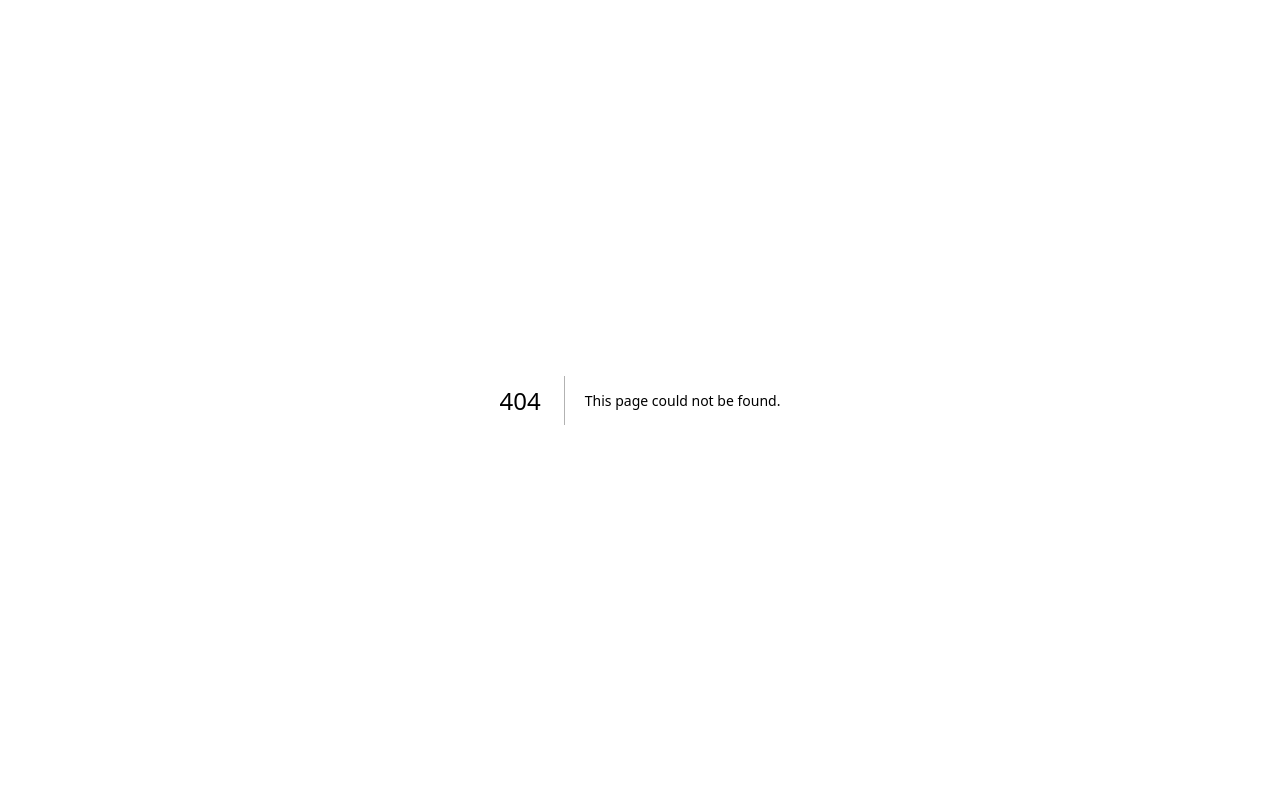
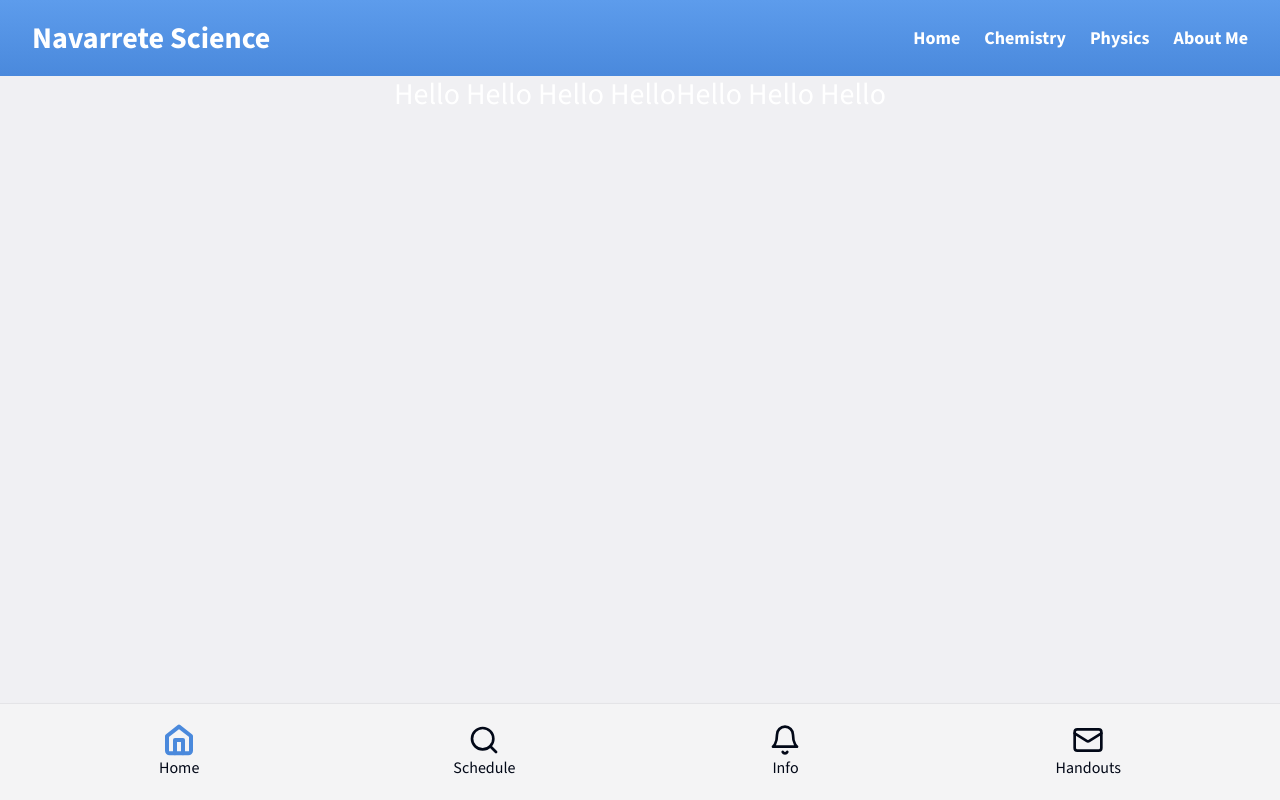
Before and after one commit to navaranks/ns-nextjs, a Next.js app: page /phys-home in a window 1280 px wide. Before the commit this address had no page. Built offline with nearby package versions, Linux system fonts and the light colour scheme.

Commit message:
Updated Components

```diff
--- a/app/(chemistry)/chem-home/page.tsx
+++ b/app/(chemistry)/chem-home/page.tsx
@@ -1,10 +1,16 @@
 import ChemQuickLinks from '@/components/chemistry/chemquicklinks'
 import IntroMessage from '@/components/chemistry/intromessage'
+import Head from 'next/head'
 import React from 'react'
+
 
 export default function chemhome() {
   return (
     <div>
+      <Head>
+        <title>Chemistry Home</title>
+        <meta property="og:title" content="Chemistry Home" key="title" />
+      </Head>
       <IntroMessage />
       <ChemQuickLinks />
     </div>
--- a/app/(chemistry)/chem-schedule/page.tsx
+++ b/app/(chemistry)/chem-schedule/page.tsx
@@ -9,7 +9,7 @@ export default function ChemSchedule() {
     const [isLoading, setIsLoading] = useState(true);
 
     useEffect(() => {
-        fetch('https://script.google.com/macros/s/AKfycbyBJflG-O8fhVoL0xWQc2vYO2vKRAREP-Bbp6TQ9B0rH2aRtIP1czWJcHqwt68z1IphSg/exec')
+        fetch('https://script.google.com/macros/s/AKfycbxb0Kd3Lv15BBKb33s7YUSEyBkGTcB-sl11MuE0xGz_xBn8J7mMvPlKXrCKzW9yXdKEkQ/exec')
             .then(response => response.json())
             .then(data => {
                 setScheduleData(data); // Ensure the API returns data in the expected format
--- a/app/(chemistry)/layout.tsx
+++ b/app/(chemistry)/layout.tsx
@@ -3,10 +3,11 @@ import ChemHero from '@/components/chemistry/chemhero'
 import Navbar from '@/components/ui/navbar'
 
 export default function Layout({ children }: { children: React.ReactNode }) {
+  const heroImage = '/images/cbanner.png'
   return (
     <div className='flex flex-col h-full'>
         <Navbar bgColor='from-[#ED5565] to-[#DA4453]'/>
-        <ChemHero />
+        <ChemHero ImageSrc={heroImage}/>
         <section className='bg-[#F0F0F3] min-h-fit h-full'>
           <div className=" bg-[#F0F0F3] last:pb-24 md:last:pb-28">{children}</div>
 
--- a/app/(physics)/layout.tsx
+++ b/app/(physics)/layout.tsx
@@ -0,0 +1,29 @@
+import StickyBottom from "@/components/StickyBottom"
+import MainNav from "@/components/mainnav";
+import { Home, Search, Bell, Mail } from 'lucide-react';
+
+
+export default function Layout({ children }: { children: React.ReactNode }) {
+  const heroImage = '/images/cbanner.png';
+
+  const activeColor = '#4A89DC';
+
+  const navLinks = [
+    { href: '/phys-home', label: 'Home', icon: <Home />, isActive: true },
+    { href: '/phys-schedule', label: 'Schedule', icon: <Search />, isActive: false },
+    { href: '/phys-info', label: 'Info', icon: <Bell />, isActive: false },
+    { href: '/phys-handouts', label: 'Handouts', icon: <Mail />, isActive: false },
+  ];
+  return (
+    <div className='flex flex-col h-full'>
+        <MainNav bgColor='from-[#5D9CEC] to-[#4A89DC]'/>
+        <section className='bg-[#F0F0F3] min-h-fit h-full'>
+          <div className=" bg-[#F0F0F3] last:pb-24 md:last:pb-28">{children}</div>
+
+        </section>
+        <StickyBottom links={navLinks} activeColor={activeColor}/>
+    </div>
+
+
+  )
+}
--- /dev/null
+++ b/app/(physics)/phys-home/page.tsx
@@ -0,0 +1,9 @@
+import React from 'react'
+
+export default function page() {
+  return (
+    <div className='px-auto'>
+      <h1 className='text-3xl text-center text-white text-balance'>Hello Hello Hello HelloHello Hello Hello</h1>
+    </div>
+  )
+}
--- /dev/null
+++ b/components/StickyBottom.tsx
@@ -0,0 +1,33 @@
+import React from 'react';
+import Link from 'next/link';
+
+
+interface NavItem {
+  href: string;
+  label: string;
+  icon: React.ReactElement; // Or more specific icon type if available
+  isActive: boolean;
+}
+
+interface BottomNavProps {
+  links: NavItem[];
+  activeColor: string;
+}
+
+
+const BottomNav: React.FC<BottomNavProps> = ({ links, activeColor }) => {
+  return (
+    <div className="fixed bottom-0 w-full py-3 md:py-5 z-10 bg-zinc-100 dark:bg-zinc-950 border-t dark:border-zinc-800 border-zinc-200 shadow-lg">
+      <div className="flex flex-row items-center justify-around max-w-screen-xl px-4 mx-auto bg-transparent md:px-8">
+        {links.map(({ href, label, icon, isActive }) => (
+          <Link href={href} className="relative flex flex-col items-center justify-center">
+            {React.cloneElement(icon, { color: isActive ? activeColor : undefined, strokeWidth: isActive ? 3 : 2, size: 32 })}
+            <span>{label}</span>
+          </Link>
+        ))}
+      </div>
+    </div>
+  );
+};
+
+export default BottomNav;
--- a/components/chemistry/chemhero.tsx
+++ b/components/chemistry/chemhero.tsx
@@ -1,12 +1,16 @@
 import React from 'react'
 import { Card, CardContent } from '../ui/card'
 
-function ChemHero() {
+interface ImageProps {
+  ImageSrc: string
+}
+
+function ChemHero({ImageSrc}: ImageProps) {
   return (
     <div className='bg-[#f4f4f4] py-2 px-4 '>
         <Card className='max-w-screen-xl mx-auto'>
             <CardContent className='px-4 py-3 '>
-                <img src='/images/cbanner.png' className='object-cover h-32 mx-auto md:h-40 '></img>
+                <img src={ImageSrc} className='object-cover h-32 mx-auto md:h-40 '></img>
             </CardContent>
         </Card>
     </div>
--- a/components/chemistry/chemquicklinks.tsx
+++ b/components/chemistry/chemquicklinks.tsx
@@ -14,30 +14,30 @@ function ChemQuickLinks() {
     <div className='bg-[#f4f4f4] py-2 px-4 space-y-4'>
       <Card className="max-w-screen-xl w-full mx-auto">
         <CardTitle className="text-2xl font-extrabold text-center text-chem pt-2">
-          Useful Handouts
+          Quick Links
         </CardTitle>
         <CardDescription className="text-center py-2">
           Here are some links that may be useful throughout the year!
         </CardDescription>
         <CardContent>
           <div className="flex justify-center">
-            <Button asChild variant="outline" size="icon" className="border-none">
-              <Link href={"mailto:c.navarrete@lausd.net"} className="mr-2 bg-[#3b5998] hover:bg-[#3b5998]/80">
+            <Button asChild variant="outline" size="icon" className="border-none bg-[#3b5998] hover:bg-[#3b5998]/80">
+              <Link href={"mailto:c.navarrete@lausd.net"} className="mr-2 ">
                 <Mail className="w-5 h-5" color="#3b5998" fill="white" />
               </Link>
             </Button>
-            <Button asChild variant="outline" size="icon" className="border-none">
-              <Link href={"https://www.youtube.com/michaelmorganchem"} className="mr-2 bg-chem hover:bg-[#DA4453]/80">
+            <Button asChild variant="outline" size="icon" className="border-none bg-chem hover:bg-chem/80">
+              <Link href={"https://www.youtube.com/michaelmorganchem"} className="mr-2 ">
                 <Youtube className="w-5 h-5" color="white" fill="#DA4453"/>
               </Link>
             </Button>
-            <Button asChild variant="outline" size="icon" className="border-none">
-              <Link href={"tel:+13232274400"} className="mr-2 bg-[#27ae60] hover:bg-[#27ae60]/80">
+            <Button asChild variant="outline" size="icon" className="border-none bg-[#27ae60] hover:bg-[#27ae60]/80">
+              <Link href={"tel:+13232274400"} className="mr-2 ">
                 <Phone className="w-5 h-5" color="#27ae60" fill="white" />
               </Link>
             </Button>
-            <Button asChild variant="outline" size="icon" className="border-none">
-              <Link href={"https://www.lms.lausd.net/"} className="mr-2 bg-[#656D78] hover:bg-[#656D78]/80">
+            <Button asChild variant="outline" size="icon" className="border-none bg-[#656D78] hover:bg-[#656D78]/80">
+              <Link href={"https://www.lms.lausd.net/"} className="mr-2 ">
                 <School className="w-5 h-5" fill="#656D78" color="white"/>
               </Link>
             </Button>
--- /dev/null
+++ b/components/mainnav.tsx
@@ -0,0 +1,111 @@
+"use client";
+
+import React from "react";
+import Link from "next/link";
+import {
+  ChevronRight,
+  FlaskRoundIcon,
+  HomeIcon,
+  MenuIcon,
+  SatelliteIcon,
+  UserIcon,
+} from "lucide-react";
+import { Drawer, DrawerContent, DrawerTrigger } from "./ui/drawer";
+import { useMediaQuery } from "@/hooks/use-media-query";
+import { Card, CardContent, CardHeader, CardTitle } from "./ui/card";
+
+export default function MainNav({ bgColor = "bg-white" }) {
+  const menus = [
+    {
+      icon: <HomeIcon />,
+      title: "Home",
+      path: "/",
+      bgGradient: "from-[#656D78] to-[#434A54]",
+    },
+    {
+      icon: <FlaskRoundIcon />,
+      title: "Chemistry",
+      path: "/chem-home",
+      bgGradient: "from-[#ED5565] to-[#DA4453]",
+    },
+    {
+      icon: <SatelliteIcon />,
+      title: "Physics",
+      path: "/physics-home",
+      bgGradient: "from-[#5D9CEC] to-[#4A89DC]",
+    },
+    {
+      icon: <UserIcon />,
+      title: "About Me",
+      path: "/about",
+      bgGradient: "from-[#AC92EC] to-[#967ADC]",
+    },
+  ];
+
+  const isDesktop = useMediaQuery("(min-width:768px)");
+
+  return (
+    <nav className={`bg-gradient-to-b ${bgColor} w-full border-b md:border-0`}>
+      <div className="max-w-screen-xl px-4 mx-auto md:px-8">
+        <div className="flex items-center justify-between py-3 md:py-5 transform duration-500">
+          <Link href="/">
+            <h1 className="text-3xl font-bold text-white cursor-pointer">
+              Navarrete Science
+            </h1>
+          </Link>
+          {isDesktop ? (
+            <ul className="items-center hidden space-x-6 md:flex">
+              {menus.map((item, idx) => (
+                <li
+                  key={idx}
+                  className="text-lg font-bold text-white hover:text-indigo-500 "
+                >
+                  <Link href={item.path}>{item.title}</Link>
+                </li>
+              ))}
+            </ul>
+          ) : (
+            <Drawer direction="right">
+              <DrawerTrigger asChild>
+                <button className="outline-none focus:outline-none">
+                  <MenuIcon color="white" />
+                </button>
+              </DrawerTrigger>
+              <DrawerContent className="p-4">
+                <Card className="drop-shadow-lg border-none">
+                  <CardHeader>
+                    <CardTitle>Navigation</CardTitle>
+                  </CardHeader>
+                  <CardContent>
+                    <ul className="space-y-2">
+                      {menus.map((item, idx) => (
+                        <li key={idx} className="w-full">
+                          <Link
+                            href={item.path}
+                            className="flex justify-between items-center p-2 rounded-md hover:bg-gray-100 focus:bg-gray-200"
+                          >
+                            <div className="flex items-center">
+                              <div
+                                className={`h-8 w-8 bg-gradient-to-b ${item.bgGradient} rounded-sm mr-2 flex justify-center items-center`}
+                              >
+                                {React.cloneElement(item.icon, {
+                                  color: "white",
+                                })}
+                              </div>
+                              <span className="text-md">{item.title}</span>
+                            </div>
+                            <ChevronRight className="mr-2 h-5 w-5" />
+                          </Link>
+                        </li>
+                      ))}
+                    </ul>
+                  </CardContent>
+                </Card>
+              </DrawerContent>
+            </Drawer>
+          )}
+        </div>
+      </div>
+    </nav>
+  );
+}
--- a/components/ui/schedule-tabs.tsx
+++ b/components/ui/schedule-tabs.tsx
@@ -11,21 +11,29 @@ interface ScheduleTabsProps {
 }
 
 export default function ScheduleTabs({ isLoading, scheduleData }: ScheduleTabsProps) {
-  const [selectedTab, setSelectedTab] = useState('spring');
+  const [selectedTab, setSelectedTab] = useState('fall');
+
+  //Filter schedule data based on selected tab
+  const springData = scheduleData?.filter(item => item.season === 'Spring') || [];
+  const fallData = scheduleData?.filter(item => item.season === 'Fall') || [];
+
+  //Determine if tab is disabled
+  const isSpringDataAvailable = springData.length > 0;
+  const isFallDataAvailable = fallData.length > 0;
 
   // Render loading state and allow user interaction with tabs
   if (isLoading) {
     return (
       <Tabs value={selectedTab} onValueChange={setSelectedTab}>
         <TabsList className="w-full justify-between mx-auto h-auto">
-          <TabsTrigger value='spring' className='w-full text-xl data-[state=active]:bg-chem'>Spring</TabsTrigger>
-          <TabsTrigger value='fall' className='w-full text-xl data-[state=active]:bg-chem'>Fall</TabsTrigger>
+          <TabsTrigger value='spring' className='w-full text-xl data-[state=active]:bg-chem' disabled={!isSpringDataAvailable}>Spring</TabsTrigger>
+          <TabsTrigger value='fall' className='w-full text-xl data-[state=active]:bg-chem' disabled={!isFallDataAvailable}>Fall</TabsTrigger>
         </TabsList>
         <TabsContent value='spring'>
           <ScheduleLoading />
         </TabsContent>
         <TabsContent value="fall">
-          <p>Loading Fall data...</p>
+          <ScheduleLoading />
         </TabsContent>
       </Tabs>
     );
@@ -53,17 +61,18 @@ export default function ScheduleTabs({ isLoading, scheduleData }: ScheduleTabsPr
   return (
     <Tabs value={selectedTab} onValueChange={setSelectedTab}>
       <TabsList className="w-full justify-between mx-auto h-auto">
-        <TabsTrigger value='spring' className='w-full text-xl data-[state=active]:bg-chem'>Spring</TabsTrigger>
-        <TabsTrigger value='fall' className='w-full text-xl data-[state=active]:bg-chem'>Fall</TabsTrigger>
+        <TabsTrigger value='spring' className='w-full text-xl data-[state=active]:bg-chem' disabled={!isSpringDataAvailable}>Spring</TabsTrigger>
+        <TabsTrigger value='fall' className='w-full text-xl data-[state=active]:bg-chem' disabled={!isFallDataAvailable}>Fall</TabsTrigger>
       </TabsList>
       <TabsContent value='spring'>
-        {selectedTab === 'spring' && scheduleData.slice().reverse().map((schedule) => (
-          <ScheduleAccordion key={schedule.tableid} schedule={schedule} isLast={schedule.tableid === scheduleData[scheduleData.length - 1].tableid} />
+        {selectedTab === 'spring' && springData.slice().reverse().map((schedule) => (
+          <ScheduleAccordion key={schedule.tableid} schedule={schedule} isLast={schedule.tableid === springData[springData.length - 1].tableid} />
         ))}
       </TabsContent>
       <TabsContent value="fall">
-        {/* Render Fall specific content or iterate similarly if it's based on dynamic data */}
-        <ScheduleLoading />
+        {selectedTab === 'fall' && fallData.slice().reverse().map((schedule) => (
+          <ScheduleAccordion key={schedule.tableid} schedule={schedule} isLast={schedule.tableid === fallData[fallData.length - 1].tableid} />
+        ))}
       </TabsContent>
     </Tabs>
   );
--- a/components/ui/schedule.tsx
+++ b/components/ui/schedule.tsx
@@ -14,6 +14,7 @@ interface ScheduleProps {
   isLoading: boolean;
 }
 export interface ScheduleData {
+  season: string;
   tableid: number;
   week: string;
   days: ScheduleDay[];
```
